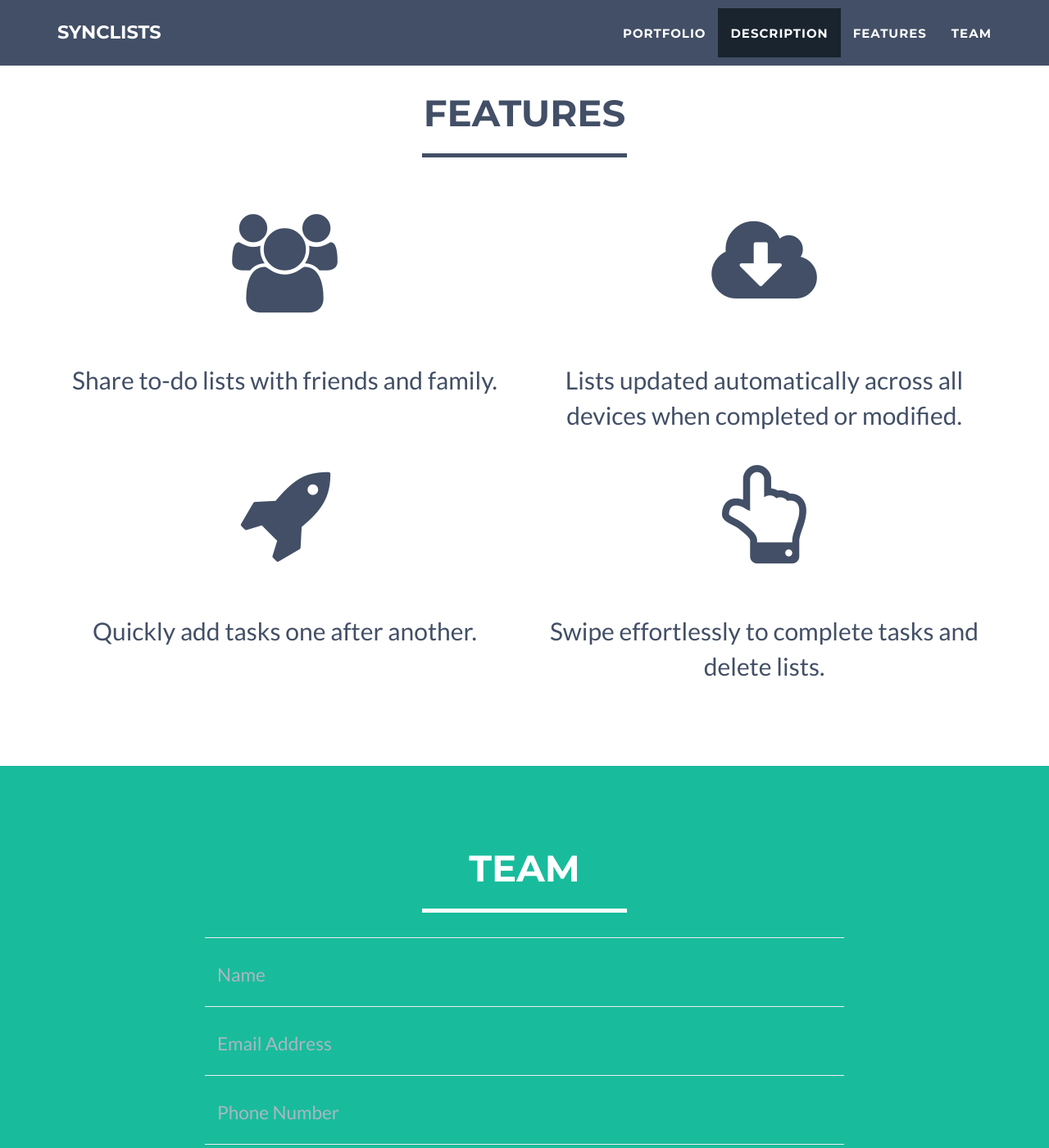
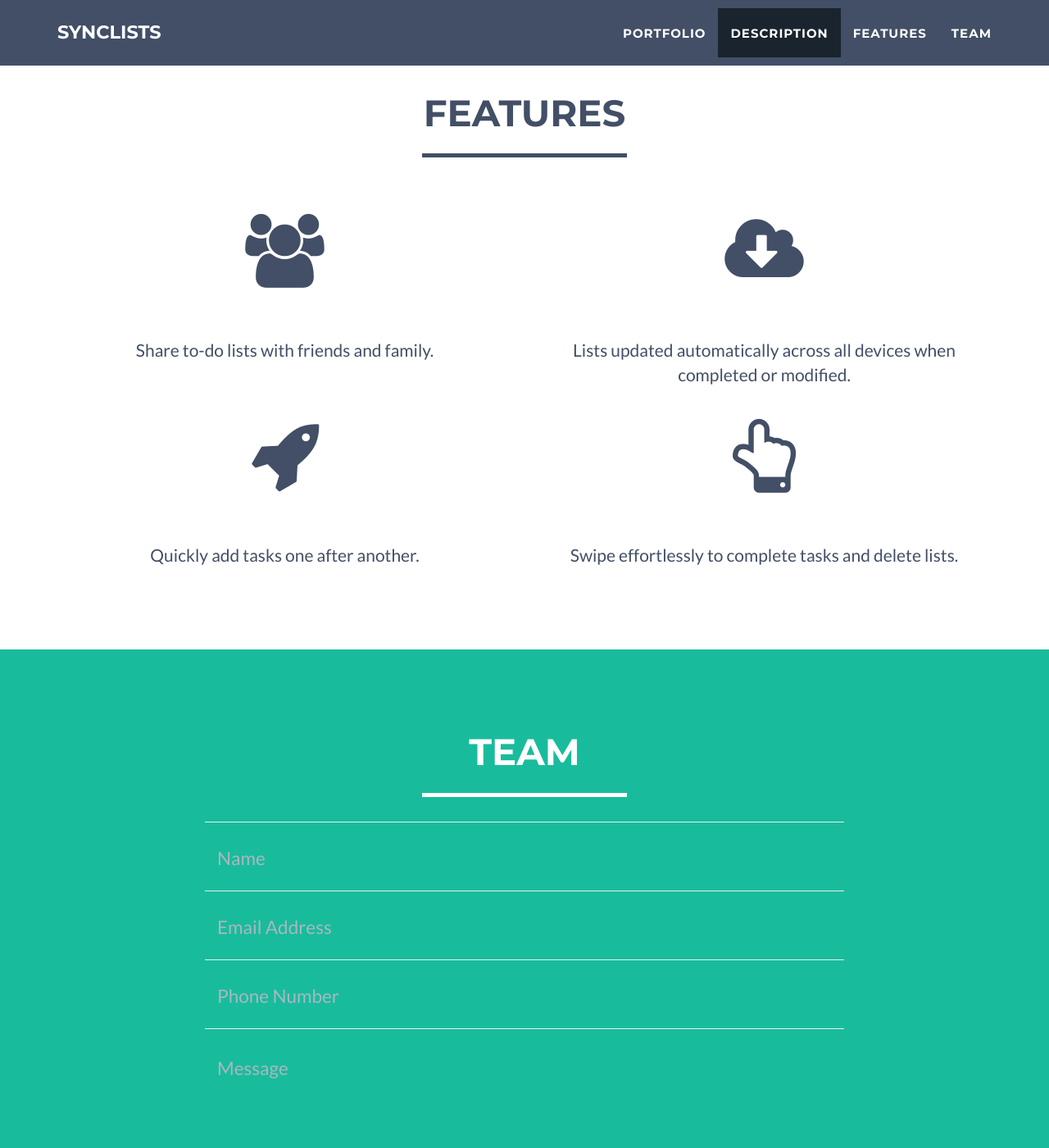
Before and after one commit to synclists/synclists.github.io, a Jekyll site: the page built from index.html, in a window 1280 px wide and 1400 px high, scrolled down 2015 px. Shown: the whole window at 82% size. Built offline with Jekyll 4.4.1, drawn with Linux system fonts in a browser that asks for light colours.

Commit message:
css for features

```diff
--- a/_includes/css/main.css
+++ b/_includes/css/main.css
@@ -444,8 +444,8 @@ footer .footer-below {
     transform: rotate(90deg);
 }
 
-.fa-8x {
-    font-size: 8em;
+.fa-6x {
+    font-size: 6em;
 }
 
 .spacer {
@@ -457,5 +457,5 @@ footer .footer-below {
 }
 
 .feature-desc-size {
-    font-size: 2em;
+    font-size: 1.4em;
 }
--- a/_includes/features_grid.html
+++ b/_includes/features_grid.html
@@ -11,7 +11,7 @@
             <div class="row text-center">
                 {% for feature in site.feature %}
                     <div class="col-sm-12 col-lg-6 spacer">
-                        <i class="fa {{ feature.icon }} fa-8x"></i>
+                        <i class="fa {{ feature.icon }} fa-6x"></i>
                         <div class="text-center feature-desc-spacer feature-desc-size">
                             {{ feature.desc }}
                         </div>
```
